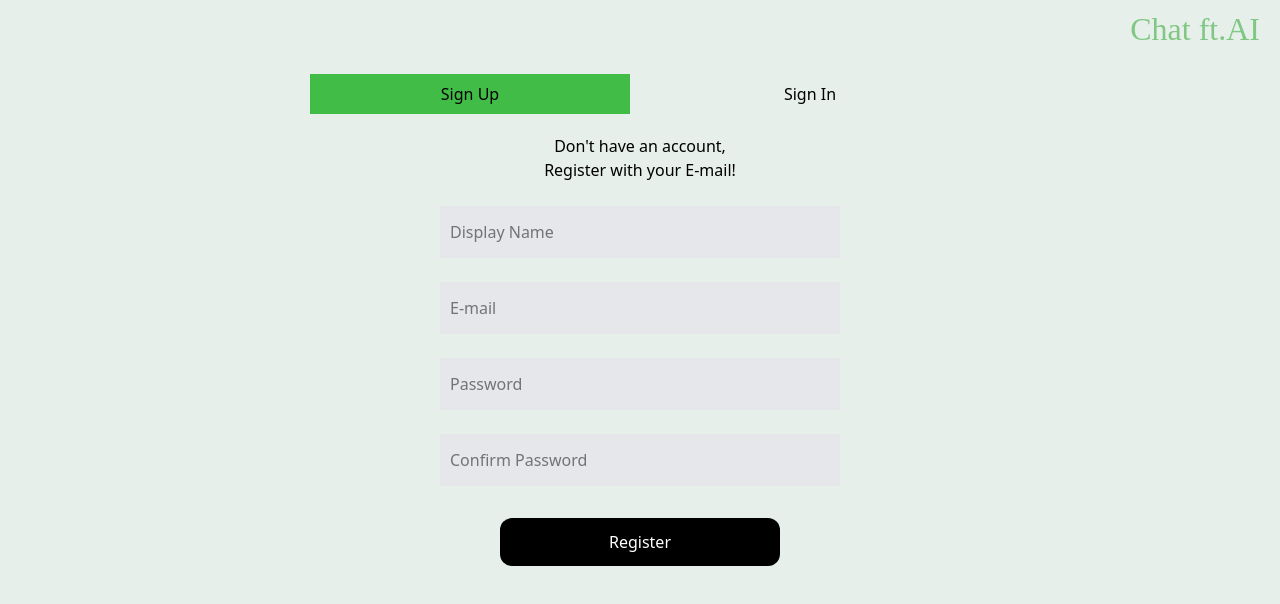
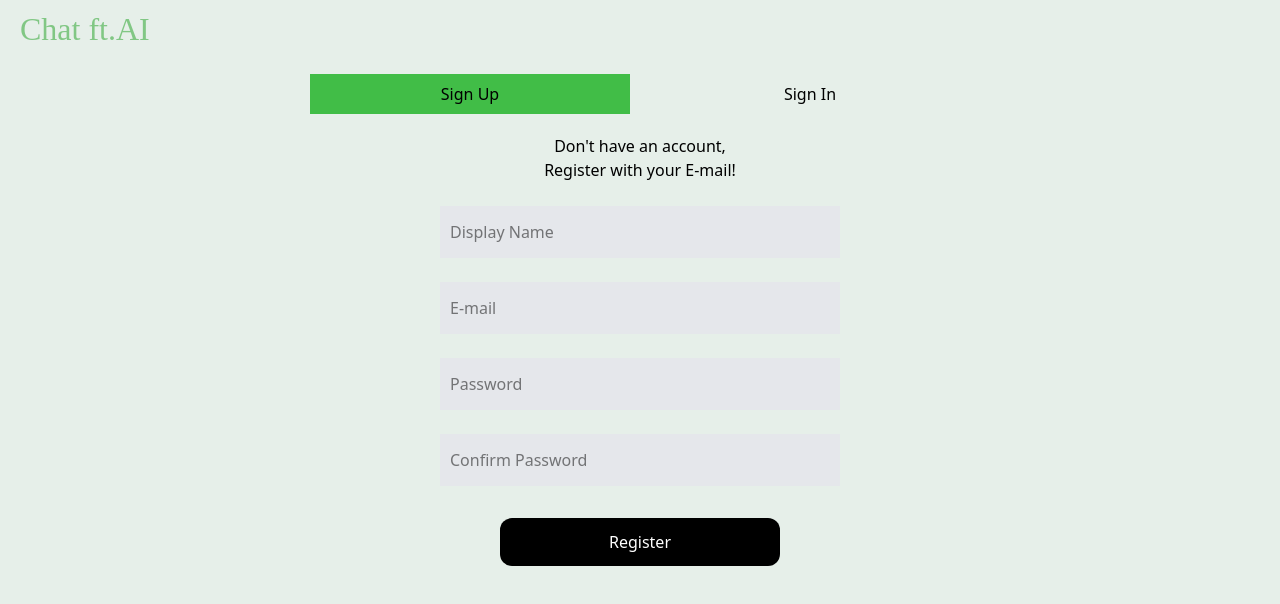
Before and after one commit to Kabilesh-GS/Chat-Bot, a React (Vite) app: page / in a window 1280 px wide. Shown: the top 604 px of the page. Built offline with nearby package versions, Linux system fonts and the light colour scheme; no server answers; a web font is replaced by a local one.

Commit message:
Minor UI changes

```diff
--- a/src/Components/ChatBody.jsx
+++ b/src/Components/ChatBody.jsx
@@ -4,8 +4,7 @@ import axios from 'axios';
 import Chatsty from './ChatBody.module.css'
 import DefaultPrompt from './DefaultPrompt';
 import { BsArrowUpSquareFill } from "react-icons/bs";
-import { MdOutlineLogin } from "react-icons/md";
-import {Signout,getUserDetails} from '../Utility/Firebase/Firebase.utils';
+import {getUserDetails} from '../Utility/Firebase/Firebase.utils';
 import { getAuth } from 'firebase/auth';
 
 function ChatBody({ImageURL}) {
@@ -73,7 +72,6 @@ function ChatBody({ImageURL}) {
 
   return (
     <div className={Chatsty.frame}>
-      <button onClick={Signout} className='cursor-pointer hover:scale-120 active:scale-90 transition-all duration-100 left-[15px] w-[30px] absolute top-[15px]'><MdOutlineLogin className='text-[25px]' style={{color: '#81c784'}}/></button>
       <div className={Chatsty.body}>
 
         <div id='welcomeText' className={Chatsty.Welcome}>
--- a/src/Components/Header.jsx
+++ b/src/Components/Header.jsx
@@ -1,9 +1,16 @@
 import Headersty from './Header.module.css'
+import {Signout} from '../Utility/Firebase/Firebase.utils.js';
+import { MdOutlineLogin } from "react-icons/md";
+import { getAuth } from 'firebase/auth';
 
 function Header() {
+  const user = getAuth().currentUser;
   return (
     <div className={Headersty.div}>
       <h1>Chat ft.AI</h1>
+      {user && (
+        <button onClick={Signout} className='cursor-pointer hover:scale-120 active:scale-90 transition-all duration-100 w-[30px]'><MdOutlineLogin className='text-[25px]' style={{color: 'red'}}/></button>
+      )}
     </div>
   )
 }
--- a/src/Components/Header.module.css
+++ b/src/Components/Header.module.css
@@ -1,10 +1,13 @@
 .div{
   text-align: end;
+  display: flex;
+  justify-content: space-between;
+  align-items: center;
+  margin: 0px 20px 0px 20px;
 }
 h1{
-  margin: 5px;
+  margin: 5px 0px;
   font-family: "Odibee Sans", serif;
   font-size: xx-large;
-  margin-right: 20px;
   color: #81C784;
 }
```
